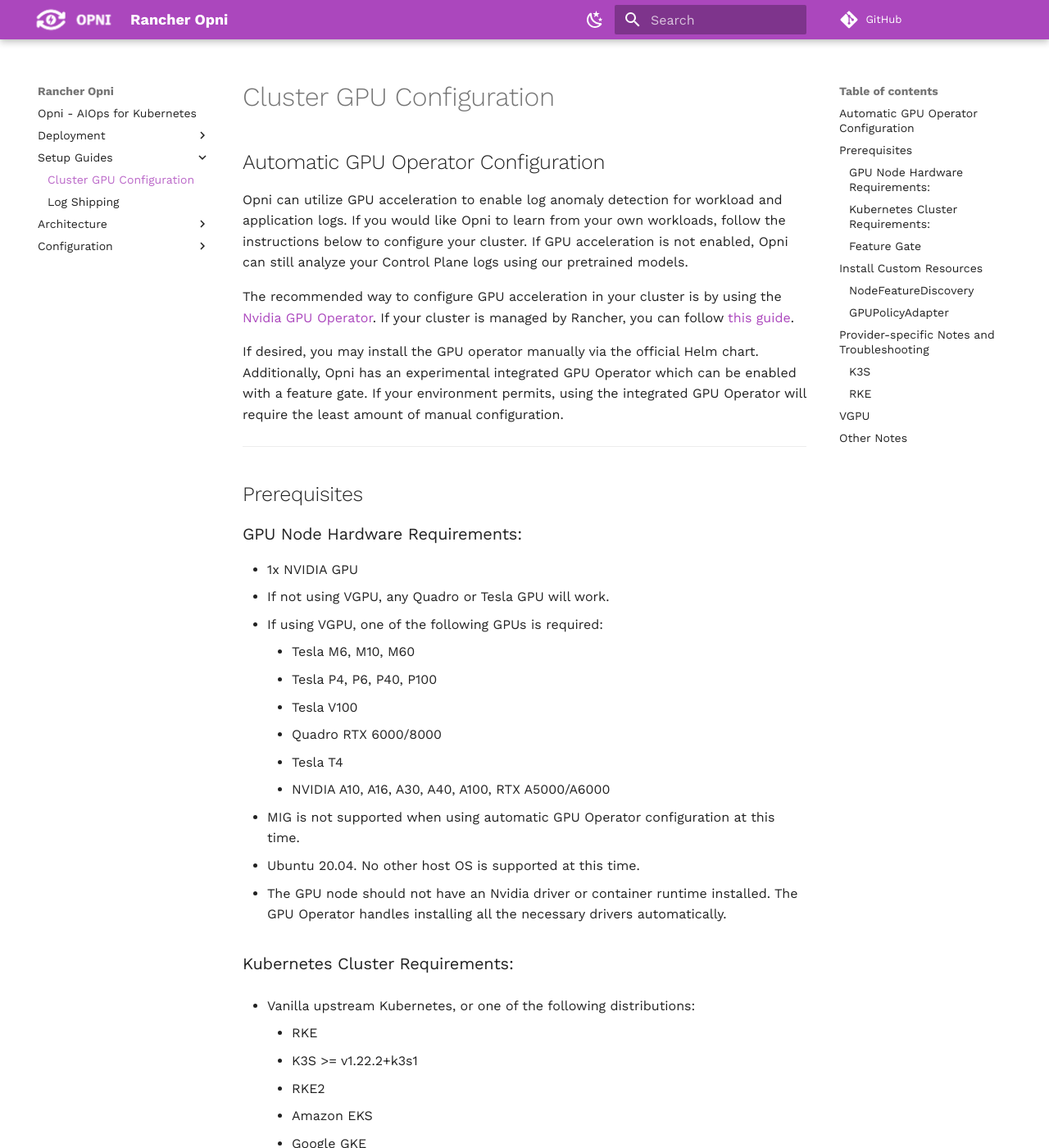
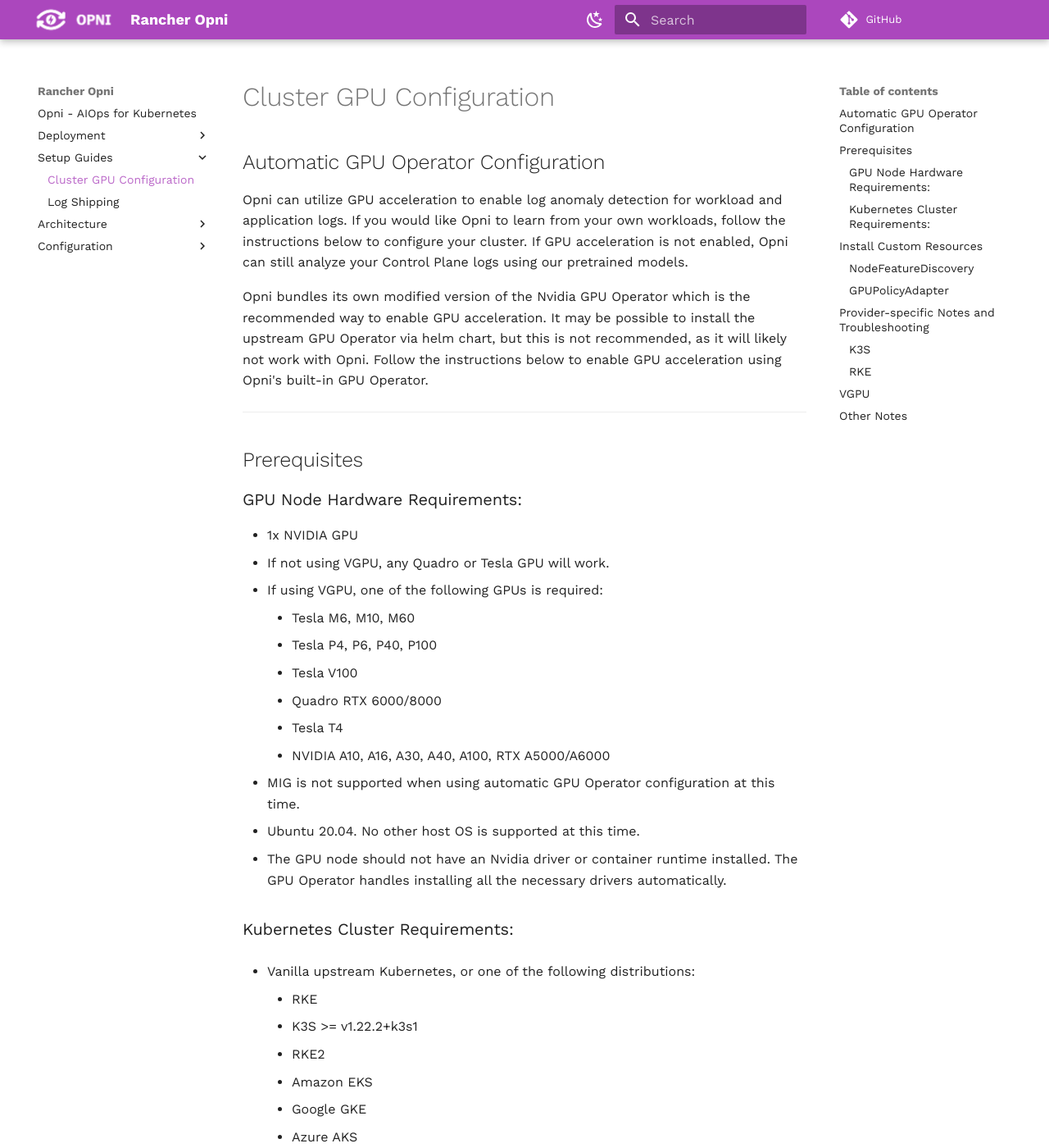
Before and after one commit to rancher/opni-docs, an MkDocs documentation site: the page built from docs/setup/gpu.md, in a window 1280 px wide and 1400 px high. Shown: the whole window at 82% size. Built offline with MkDocs 1.6.1 and Material for MkDocs 9.7.7, drawn with Linux system fonts in a browser that asks for light colours; comment, search, counter and statistics services are not loaded; some of the changed text lies outside the part shown.

```diff
--- a/docs/setup/gpu.md
+++ b/docs/setup/gpu.md
@@ -10,15 +10,11 @@
 is not enabled, Opni can still analyze your Control Plane logs using our
 pretrained models.
 
-The recommended way to configure GPU acceleration in your cluster is by using
-the [Nvidia GPU Operator](https://github.com/NVIDIA/gpu-operator). If your cluster
-is managed by Rancher, you can follow [this guide](https://rancher.com/blog/2020/get-up-and-running-with-nvidia-gpus).
-
-If desired, you may install the GPU operator manually
-via the official Helm chart. Additionally, Opni has an experimental integrated
-GPU Operator which can be enabled with a feature gate. If your environment
-permits, using the integrated GPU Operator will require the least amount of
-manual configuration.
+Opni bundles its own modified version of the Nvidia GPU Operator which is the
+recommended way to enable GPU acceleration. It may be possible to install the
+upstream GPU Operator via helm chart, but this is not recommended, as it will
+likely not work with Opni. Follow the instructions below to enable GPU
+acceleration using Opni's built-in GPU Operator.
 
 -------------
 
@@ -47,14 +43,9 @@
     - Google GKE
     - Azure AKS
 
+- Opni Operator installed
 - Cert-Manager installed
 - NFD installed (see deploy/examples/nfd_aio.yaml in the Opni repo)
-
-### Feature Gate
-
-The GPU Operator feature gate is disabled by default. To enable it, ensure the
-Opni Manager is running with the additional argument
-`--feature-gates=GPUOperator=true`
 
 ----------------
 ## Install Custom Resources
--- a/mkdocs.yml
+++ b/mkdocs.yml
@@ -41,7 +41,8 @@
   - index.md
   - Deployment:
       - deployment/quickstart.md
-      - deployment/installation.md
+      - deployment/basic.md
+      - deployment/advanced.md
   - Setup Guides:
       - setup/gpu.md
       - setup/log-shipping.md
```
Also changed, not shown: docs/deployment/advanced.md (added, +46 -0 lines), docs/deployment/basic.md (renamed from docs/deployment/installation.md, +1 -1 lines), docs/index.md (+7 -10 lines).
